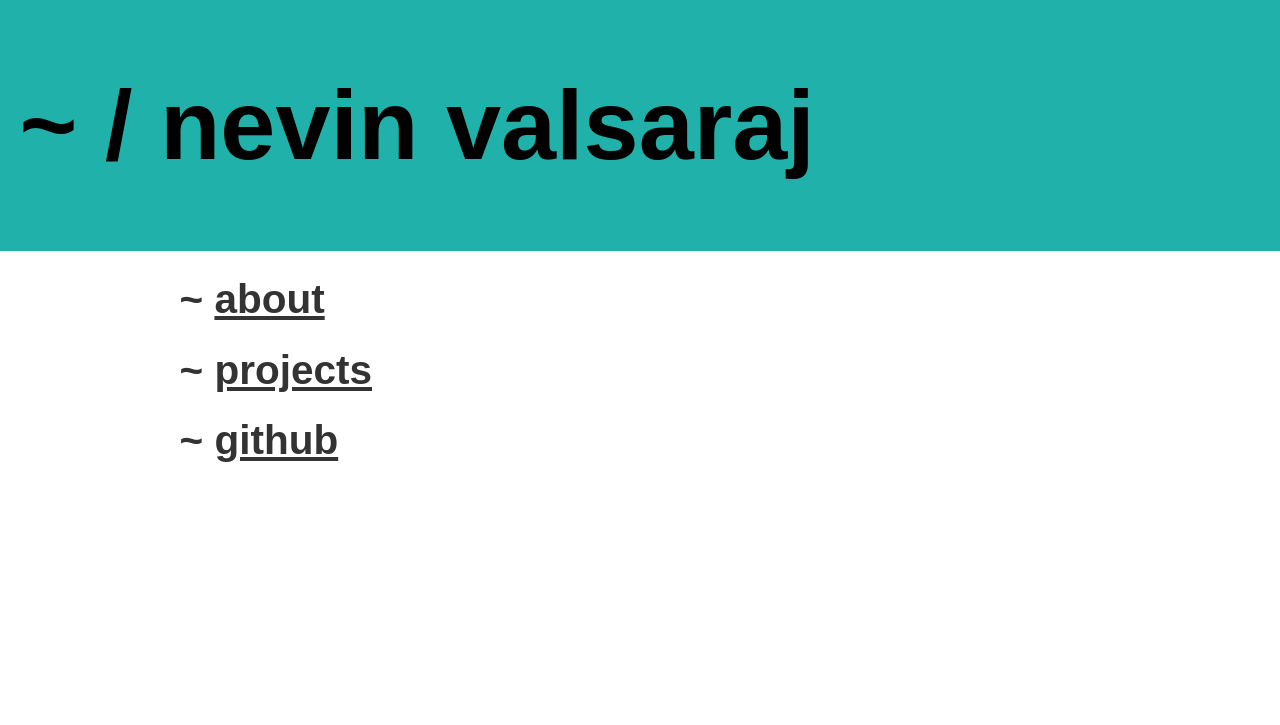
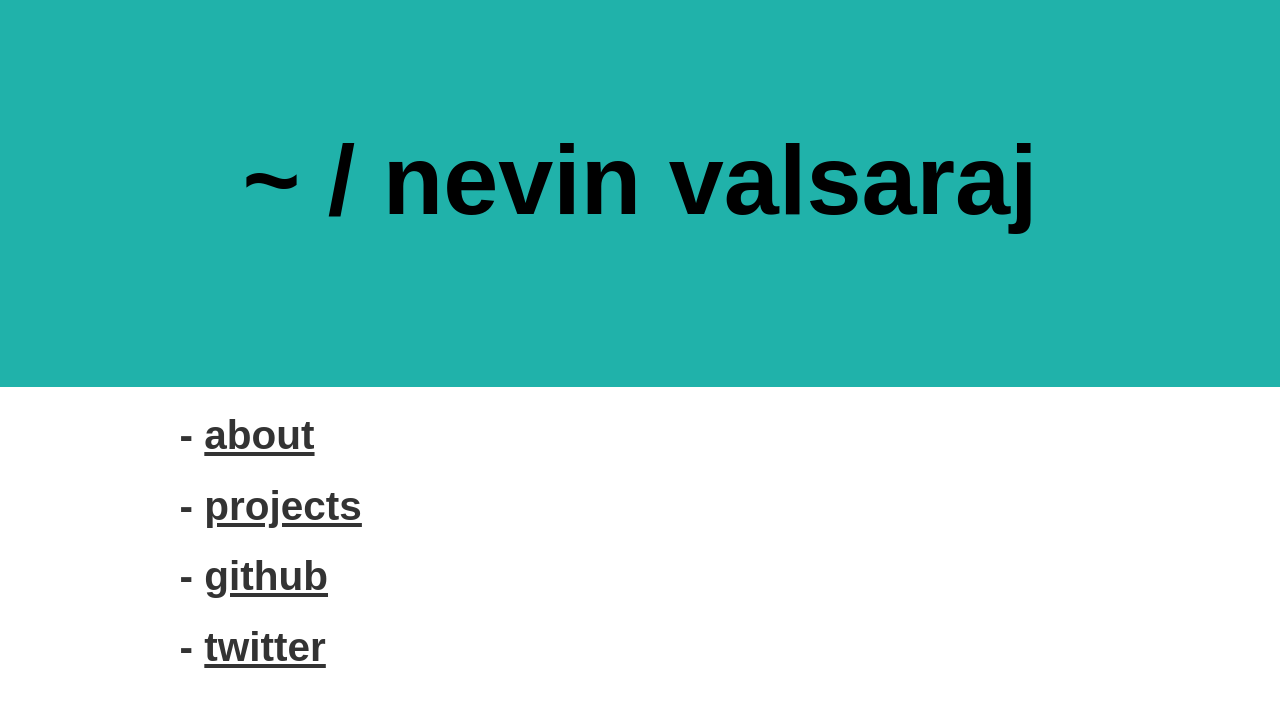
Before and after one commit to nevinvalsaraj/nevinvalsaraj.com, a Gatsby site: page / in a window 1280 px wide. Built offline with nearby package versions, Linux system fonts and the light colour scheme; Gatsby itself is replaced by a stand-in of ours; a web font is replaced by a local one.

Commit message:
Add site title, description
Add site title, description details. Move social links to config and
load using graphql.

```diff
--- a/gatsby-config.js
+++ b/gatsby-config.js
@@ -1,6 +1,14 @@
 module.exports = {
   siteMetadata: {
-    title: '~ / nevin valsaraj',
+    title: 'nevinvalsaraj.com',
+    description: 'Personal website of Nevin Valsaraj',
+    author: {
+      name: 'Nevin Valsaraj',
+      social: {
+        github: 'nevinvalsaraj',
+        twitter: 'ilegitoergosum'
+      },
+    }
   },
   plugins: ['gatsby-plugin-react-helmet'],
 }
--- a/src/components/header.js
+++ b/src/components/header.js
@@ -2,15 +2,13 @@ import React from 'react'
 import Link from 'gatsby-link'
 import styles from './header.module.css'
 
-const Header = ({ siteTitle }) => (
+const Header = () => (
   <div className={styles.outerDiv}>
-    <div className={styles.innerDiv}>
-      <h1 className={styles.h1}>
+      <h1>
         <Link to="/" className={styles.link}>
-          {siteTitle}
+          ~ / nevin valsaraj
         </Link>
       </h1>
-    </div>
   </div>
 )
 
--- a/src/components/header.module.css
+++ b/src/components/header.module.css
@@ -1,14 +1,10 @@
 .outerDiv {
 	background: lightseagreen;
 	margin-bottom: 1.45rem;
-}
-.innerDiv {
-	margin: 0 auto;
-	max-width: 960;
-	padding: 3.95rem 1.0875rem;
-}
-.h1 {
-	margin: 0;
+	display: flex;
+	justify-content: center;
+	padding-top: 7rem;
+	padding-bottom: 7rem;
 }
 .link {
 	color: black;
--- a/src/components/layout.js
+++ b/src/components/layout.js
@@ -11,15 +11,20 @@ const Layout = ({ children }) => (
         query LayoutQuery {
           site {
             siteMetadata {
-              title
+              title,
+              description
             }
           }
         }
       `}
     render={data => (
       <>
-        <Helmet titleTemplate={`%s | ${data.site.siteMetadata.title}`} defaultTitle={data.site.siteMetadata.title} />
-        <Header siteTitle={data.site.siteMetadata.title} />
+        <Helmet titleTemplate={`%s | ${data.site.siteMetadata.title}`} defaultTitle={data.site.siteMetadata.title}>
+          <meta charSet="utf-8" />
+          <title>~</title>
+          <meta name="description" content={data.site.siteMetadata.description} />
+        </Helmet>
+        <Header />
         <div style={{
           margin: '0 auto',
           maxWidth: 960,
--- a/src/pages/index.js
+++ b/src/pages/index.js
@@ -1,21 +1,43 @@
 import React from 'react'
 import Link from 'gatsby-link'
 import Layout from '../components/layout'
+import { StaticQuery, graphql } from 'gatsby'
 
 const IndexPage = () => (
+  <StaticQuery
+    query={graphql`
+      query IndexQuery {
+        site {
+          siteMetadata {
+            author {
+              social {
+                twitter,
+                github
+              }
+            }
+          }
+        }
+      }
+    `}
+    render={data => (
       <Layout>
         <div>
           <h1>
-        ~ <Link to="about">about</Link>
+            - <Link to="about">about</Link>
           </h1>
           <h1>
-        ~ <Link to="projects">projects</Link>
+            - <Link to="projects">projects</Link>
           </h1>
           <h1>
-        ~ <a href="https://github.com/nevinvalsaraj" target="_blank" rel="noreferrer">github</a>
+            - <a href={`https://github.com/${data.site.siteMetadata.author.social.github}`} target="_blank" rel="noreferrer">github</a>
+          </h1>
+          <h1>
+            - <a href={`https://twitter.com/${data.site.siteMetadata.author.social.twitter}`} target="_blank" rel="noreferrer">twitter</a>
           </h1>
         </div>
       </Layout>
+    )}
+  />
 )
 
 export default IndexPage
--- a/src/pages/projects.js
+++ b/src/pages/projects.js
@@ -2,10 +2,14 @@ import React from 'react'
 import Link from 'gatsby-link'
 import Layout from '../components/layout'
 import ProjectListItem from '../components/ProjectListItem'
+import { Helmet } from 'react-helmet'
 
 
 const ProjectsPage = () => (
   <Layout>
+    <Helmet>
+      <title>~/projects</title>
+    </Helmet>
     <div>
       <h1>Projects</h1>
       <hr />
```
Also changed, not shown: src/pages/about.js (+9 -4 lines). Lines whose indentation alone changed are shown as unchanged.
